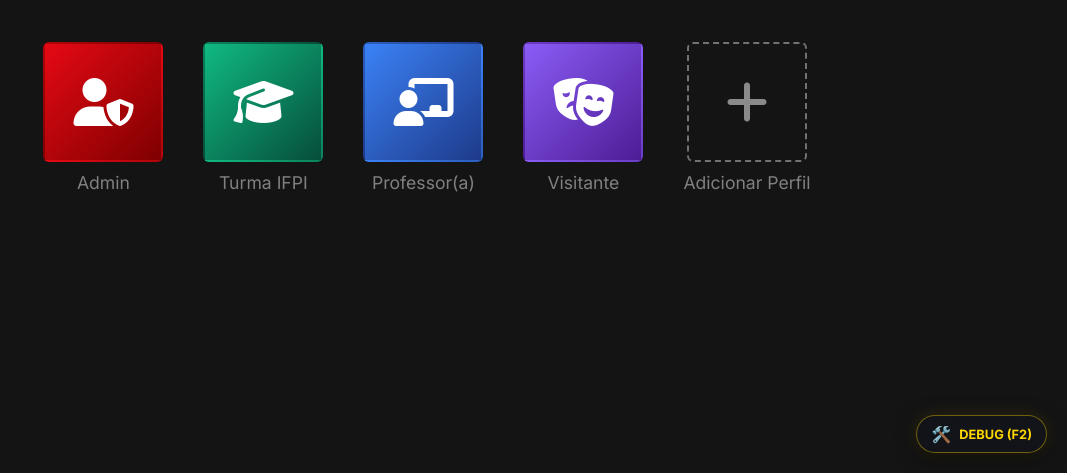
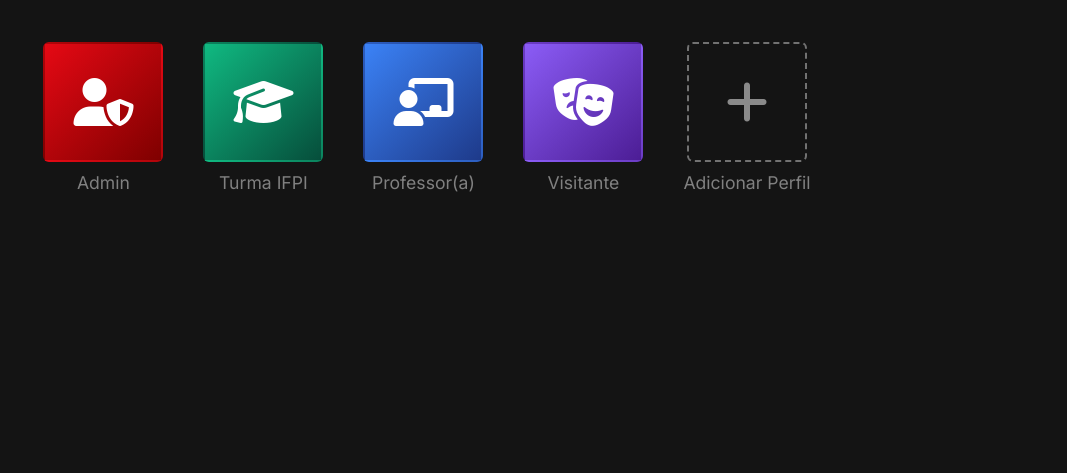
Before and after one commit to Buguinha0202/Ifpiflix, a plain HTML site: page index.html in a window 1280 px wide. Shown: the part 327-800 px from the top of the page, without its empty margins (213-1280 px from the left). Drawn offline with nearby package versions, Linux system fonts and the light colour scheme.

Commit message:
fix: Remove botao flutuante de debug da tela

```diff
--- a/index.html
+++ b/index.html
@@ -2346,14 +2346,6 @@
     <canvas id="newton-canvas-overlay" class="newton-canvas-overlay"></canvas>
 
     <!-- ==========================================
-         BOTÃO DISCRETO DO MODO DEUS (DEBUG)
-         ========================================== -->
-    <button type="button" id="god-mode-toggle-btn" class="god-mode-toggle-btn" onclick="window.toggleGodModePanel()" title="Abrir Painel Modo Deus / Debug (Atalho: F2)" aria-label="Modo Deus">
-        <span class="god-btn-icon">🛠️</span>
-        <span class="god-btn-text">DEBUG (F2)</span>
-    </button>
-
-    <!-- ==========================================
          PAINEL MODO DEUS / CONSOLE DE TESTES (F2)
          ========================================== -->
     <div id="god-mode-overlay" class="god-mode-overlay" onclick="window.handleGodModeOverlayClick(event)">
```
